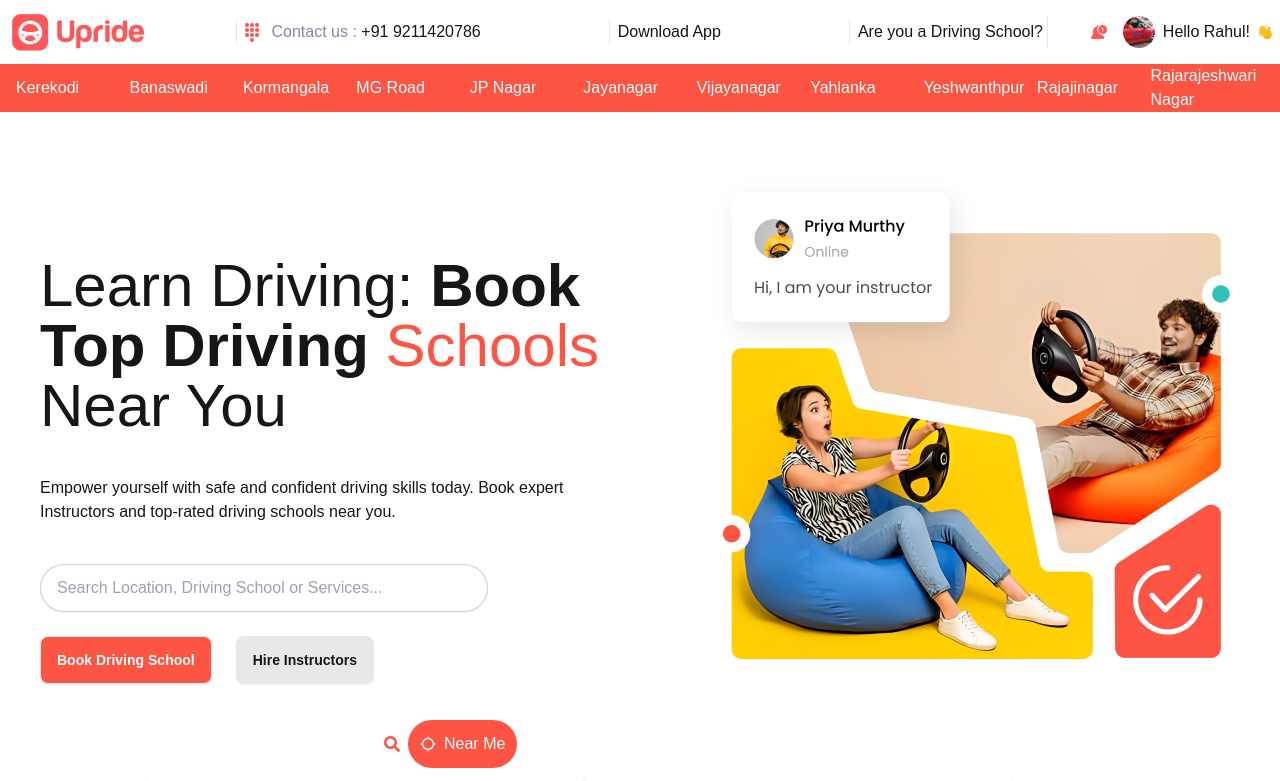
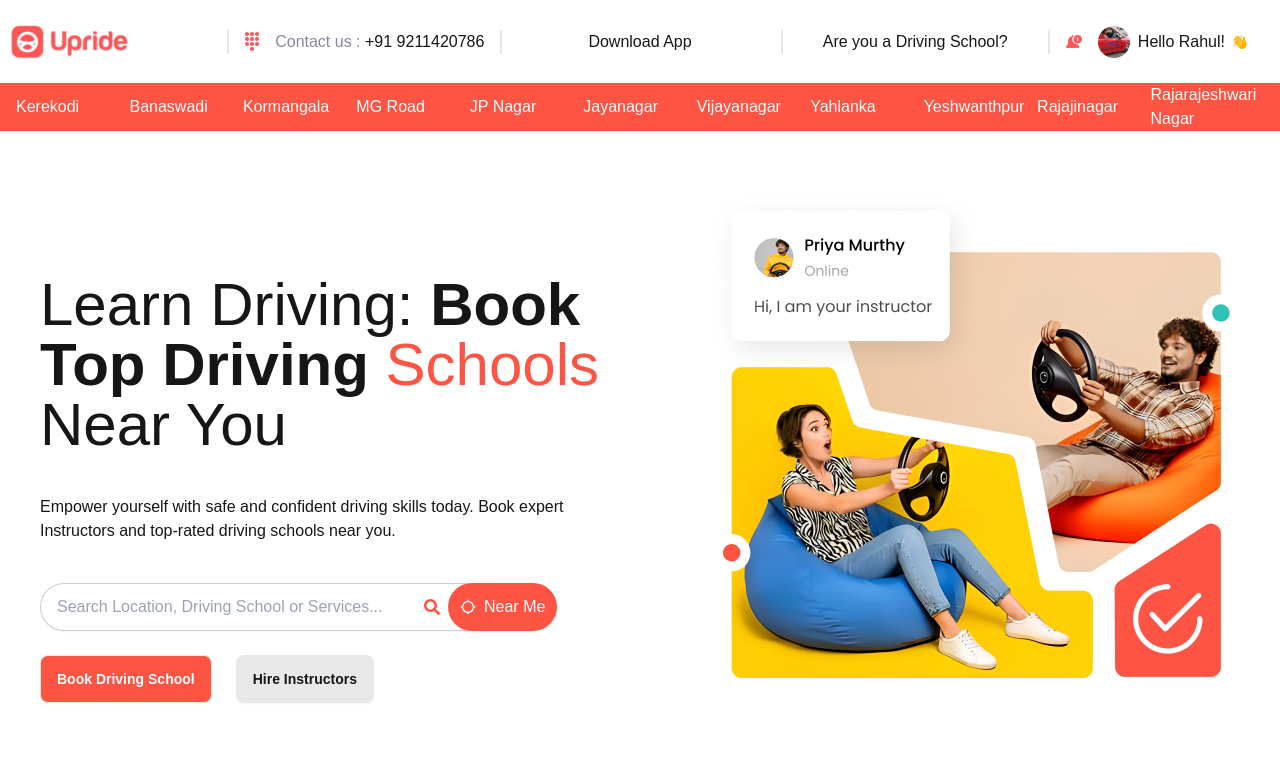
Before and after one commit to AbuBokorprog/upride, a React (Vite) app: page / in a window 1280 px wide. Shown: the top 781 px of the page. Built offline with nearby package versions, Linux system fonts and the light colour scheme.

Commit message:
banner issue fixed

```diff
--- a/src/Component/Navbar/Navbar.tsx
+++ b/src/Component/Navbar/Navbar.tsx
@@ -4,7 +4,7 @@ import { Link } from "react-router-dom";
 const Navbar: React.FC = () => {
   return (
     <div className="container mx-auto">
-      <div className="navbar bg-base-100">
+      <div className="navbar py-6 bg-base-100">
         <div className="navbar-start">
           <div className="dropdown">
             <div tabIndex={0} role="button" className="btn btn-ghost lg:hidden">
@@ -27,7 +27,7 @@ const Navbar: React.FC = () => {
               tabIndex={0}
               className="menu menu-sm dropdown-content mt-3 z-[1] p-2 shadow bg-base-100 rounded-box w-52"
             >
-              <div className="flex items-center gap-3 border-s ps-2">
+              <div className="flex items-center gap-3 border-s">
                 <img src="/dotIcon.png" className="" alt="" />
                 <p>
                   <span className="text-accent">Contact us :</span>{" "}
@@ -43,31 +43,31 @@ const Navbar: React.FC = () => {
             </ul>
           </div>
           <Link to={"/"}>
-            <img src="/navlogo.png" alt="Upride" />
+            <img src="/navlogo.png" alt="Upride" className="w-32" />
           </Link>
         </div>
         <div className="navbar-center hidden lg:flex">
-          <div className="menu menu-horizontal gap-32 px-1">
-            <div className="flex items-center gap-3 border-s ps-2">
+          <div className="grid grid-cols-3 px-1">
+            <div className="flex items-center mx-auto lg:px-4 justify-center gap-4 border-x-2">
               <img src="/dotIcon.png" className="" alt="" />
               <p>
                 <span className="text-accent">Contact us :</span>{" "}
                 <span className="font-medium">+91 9211420786</span>
               </p>
             </div>
-            <div className="border-s items-center ps-2 font-medium">
+            <div className="mx-auto font-medium">
               <p>Download App</p>
             </div>
-            <div className="border-s justify-center flex-1 ps-2 font-medium">
+            <div className="border-x-2 justify-center lg:px-10 mx-auto font-medium">
               <p>Are you a Driving School?</p>
             </div>
           </div>
         </div>
-        <div className="navbar-end flex lg:gap-4 items-center border-s">
+        <div className="navbar-end justify-center mx-auto flex items-center ">
           <div className="hidden lg:block">
             <img src="/bell.png" alt="" className="w-4" />
           </div>
-          <div className="flex gap-2 items-center justify-end">
+          <div className="flex gap-2 items-center lg:px-4 justify-end">
             <img src="/user.png" alt="" />
             <p>Hello Rahul! </p>
             <img src="/hand.png" alt="" />
--- a/src/Pages/Home/Banner/Banner.tsx
+++ b/src/Pages/Home/Banner/Banner.tsx
@@ -19,7 +19,7 @@ const Banner: React.FC = () => {
         <p>Rajarajeshwari Nagar</p>
       </div>
       <div className="lg:flex mx-auto justify-between items-center mt-8 lg:mx-10">
-        <div className="lg:w-1/2 mt-28">
+        <div className="lg:w-1/2 mt-28 px-4 lg:px-0">
           <h1 className="">
             Learn Driving:{" "}
             <span className="font-semibold">Book Top Driving</span>{" "}
@@ -29,15 +29,15 @@ const Banner: React.FC = () => {
             Empower yourself with safe and confident driving skills today. Book
             expert Instructors and top-rated driving schools near you.{" "}
           </p>
-          <div>
+          <div className="md:relative">
             <input
               type="search"
               placeholder="Search Location, Driving School or Services..."
-              className="input shadow-sm input-bordered relative w-full max-w-md 2xl:max-w-lg rounded-3xl"
+              className="input shadow-sm input-bordered w-full lg:max-w-lg 2xl:max-w-lg rounded-3xl"
             />
             <div
-              className="flex items-center gap-2 mt-4 lg:mt-0 md:absolute md:bottom-[575px] lg:bottom-8 2xl:bottom-[173px]
-            md:left-80 lg:left-96 2xl:left-[450px]"
+              className="flex items-center gap-2 mt-4 lg:mt-0 md:absolute md:bottom-[0px] lg:-bottom-[0px] md:right-0
+             lg:left-96 2xl:left-[450px]"
             >
               <FaSearch className="text-primary" />
               <button className="flex items-center text-white gap-2 p-3 rounded-3xl bg-primary">
--- a/src/Pages/Home/LearningTab/LearningAll.tsx
+++ b/src/Pages/Home/LearningTab/LearningAll.tsx
@@ -22,7 +22,7 @@ const LearningAll: React.FC<LearningAll> = ({
           <div className="absolute top-6 left-8">
             {isTrending ? (
               <div className="relative">
-                <img src="/public/trending.png" alt="" />
+                <img src="/trending.png" alt="" />
                 <p className=" absolute text-white bottom-[6px] left-4 font-medium">
                   <small>{isTrending}</small>
                 </p>
```
